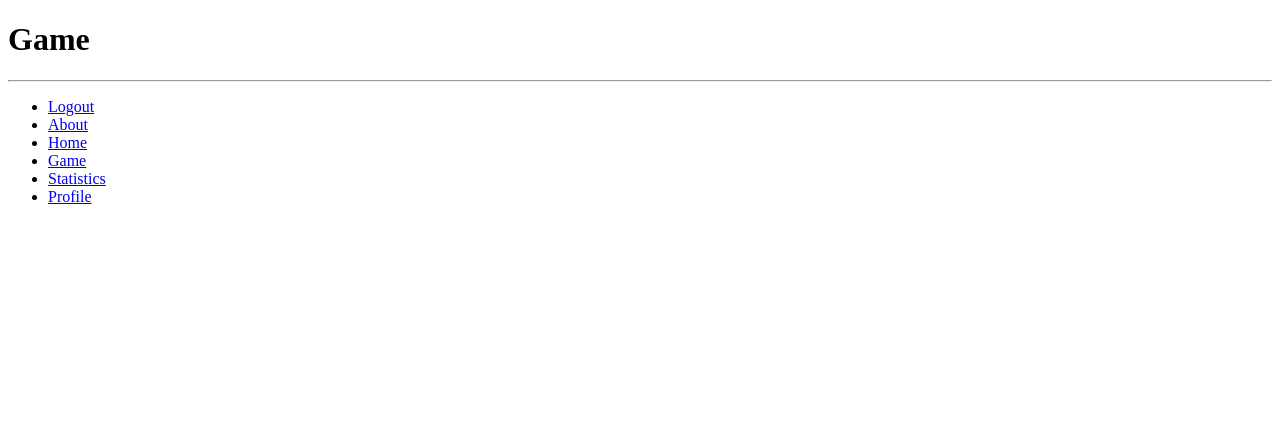
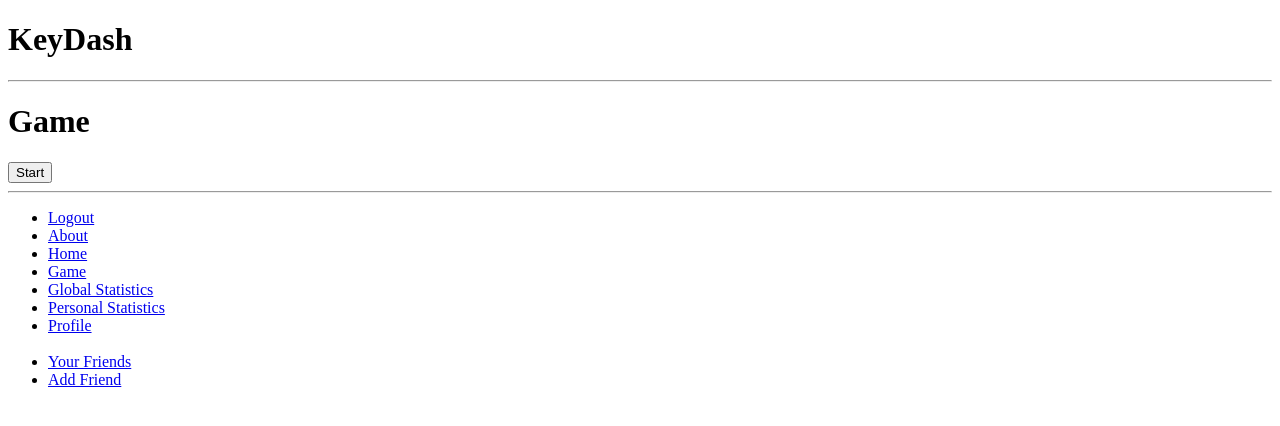
Before and after one commit to 2077929L/Keydash, a Django app: page /keydash/game in a window 1280 px wide. Shown: the top 426 px of the page. Run offline with Django 3.2, Linux system fonts and the light colour scheme; a user stored in the database is signed in.

Commit message:
Added and linked friendship templates

```diff
--- a/keydash_app/urls.py
+++ b/keydash_app/urls.py
@@ -7,6 +7,7 @@ urlpatterns = patterns('',
         url(r'^about', views.about, name='about'),
         url(r'^trial', views.trial, name='trial'),
         url(r'^game', views.game, name='game'),
-        url(r'^statistics', views.statistics, name='statistics'),
+        url(r'^statistics_personal', views.statistics_personal, name='statistics_personal'),
+        url(r'^statistics_global', views.statistics_global, name='statistics_global'),
         url(r'^profile', views.profile, name='profile'),
         )
--- a/keydash_app/views.py
+++ b/keydash_app/views.py
@@ -25,8 +25,11 @@ def trial(request):
 def game(request):
     return render(request, 'keydash_app/game.html')
 
-def statistics(request):
-    return render(request, 'keydash_app/statistics.html')
+def statistics_personal(request):
+    return render(request, 'keydash_app/statistics_personal.html')
+
+def statistics_global(request):
+    return render(request, 'keydash_app/statistics_global.html')
 
 def profile(request):
     return render(request, 'keydash_app/profile.html')
--- a/templates/friendship/friend/user_list.html
+++ b/templates/friendship/friend/user_list.html
@@ -5,6 +5,6 @@
 {% block body_block %}
     <h1>Your Friends KEYDASH</h1>
 
-        {% friends request.user %}
+        {% friends user %}
 
 {% endblock %}
--- a/templates/keydash_app/base.html
+++ b/templates/keydash_app/base.html
@@ -2,7 +2,9 @@
 
 <html>
     <head>
-        <title>KeyDash {% block title %}Learn to type and have fun!{% endblock %}</title>
+        <title> KeyDash {% block title %}Learn to type and have fun!{% endblock %}</title>
+    <h1>KeyDash</h1>
+    <hr/>
     </head>
 
     <body>
@@ -19,8 +21,12 @@
                 <li><a href="/keydash/about/">About</a></li>
                 <li><a href="/keydash/home/">Home</a></li>
                 <li><a href="/keydash/game/">Game</a></li>
-                <li><a href="/keydash/statistics/">Statistics</a></li>
+                <li><a href="/keydash/statistics_global/">Global Statistics</a></li>
+                <li><a href="/keydash/statistics_personal/">Personal Statistics</a></li>
                 <li><a href="/keydash/profile/">Profile</a></li>
+                <br>
+                <li><a href="/friendship/friends/{{ user.username }}/">Your Friends</a></li>
+                <li><a href="/friendship/users/">Add Friend</a></li>
             {% else %}
                 <li><a href="{% url 'registration_register' %}">Register</li>
                 <li><a href="{% url 'auth_login' %}">Login</li>
--- a/templates/keydash_app/game.html
+++ b/templates/keydash_app/game.html
@@ -3,5 +3,8 @@
 {% block body_block %}
 
     <h1>Game</h1>
+    <form action="">
+        <input type="submit" value="Start">
+    </form>
 
 {% endblock %}
--- a/templates/keydash_app/home.html
+++ b/templates/keydash_app/home.html
@@ -2,7 +2,6 @@
 
 
 {% block body_block %}
-    <h1>KeyDash</h1>
     {% if user.is_authenticated %}
         you are logged in as {{ user.username }}
     {% else %}
--- a/templates/keydash_app/statistics.html
+++ b/templates/keydash_app/statistics_global.html
@@ -2,6 +2,6 @@
 
 {% block body_block %}
 
-    <h1>Statistics</h1>
+    <h1>Global Statistics</h1>
 
 {% endblock %}
--- a/templates/keydash_app/trial_game.html
+++ b/templates/keydash_app/statistics_personal.html
@@ -2,6 +2,6 @@
 
 {% block body_block %}
 
-    <h1>Trial Game</h1>
+    <h1>Personal Statistics</h1>
 
 {% endblock %}
```
Also changed, not shown: templates/friendship/friend/add.html (+10 -5 lines), templates/friendship/user_actions.html (added, +18 -0 lines), templates/keydash_app/front.html (+13 -0 lines), db.sqlite3.
